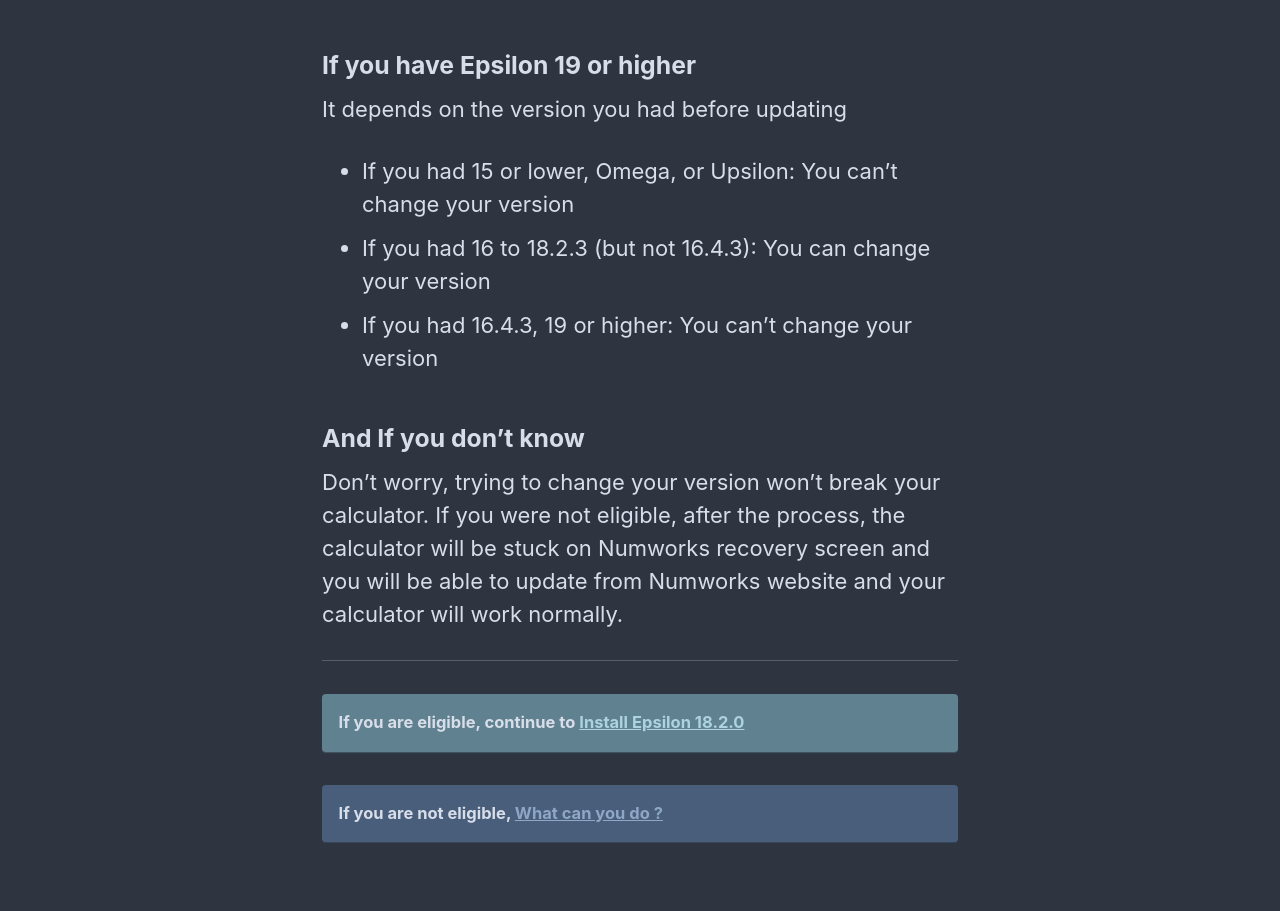
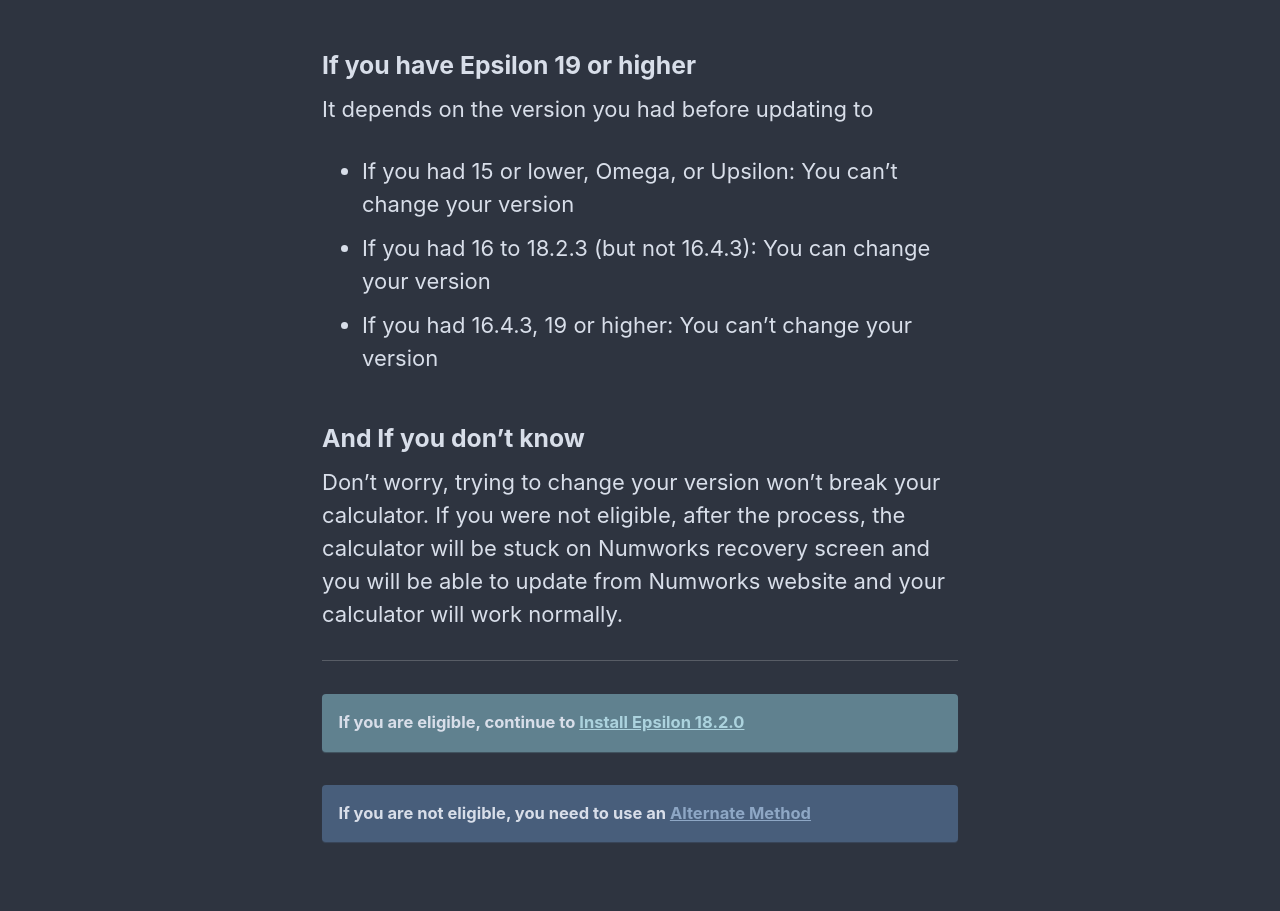
Before and after one commit to Omega-Numworks/Omega-Guide, a Jekyll site: the page built from _pages/en_US/check-version-change-eligibility.md, in a window 1280 px wide. Shown: the part 972-1883 px from the top of the page. Built offline with Jekyll 4.4.1, drawn with Linux system fonts in a browser that asks for light colours; comment, search, counter and statistics services are not loaded.

Commit message:
Update check-version-change-eligibility.md

```diff
--- a/_pages/en_US/check-version-change-eligibility.md
+++ b/_pages/en_US/check-version-change-eligibility.md
@@ -20,7 +20,7 @@
 
 ### If you have Epsilon 19 or higher
 
-It depends on the version you had before updating
+It depends on the version you had before updating to
 
 - If you had 15 or lower, Omega, or Upsilon: You can't change your version
 - If you had 16 to 18.2.3 (but not 16.4.3): You can change your version
@@ -36,5 +36,5 @@
 If you are eligible, continue to [Install Epsilon 18.2.0](install-epsilon-18-2-0)
 {: .notice--primary}
 
-If you are not eligible, [What can you do ?](what-to-do-locked)
+If you are not eligible, you need to use an [Alternate Method](n0110-is-locked#alternate-methods)
 {: .notice--info}
```
